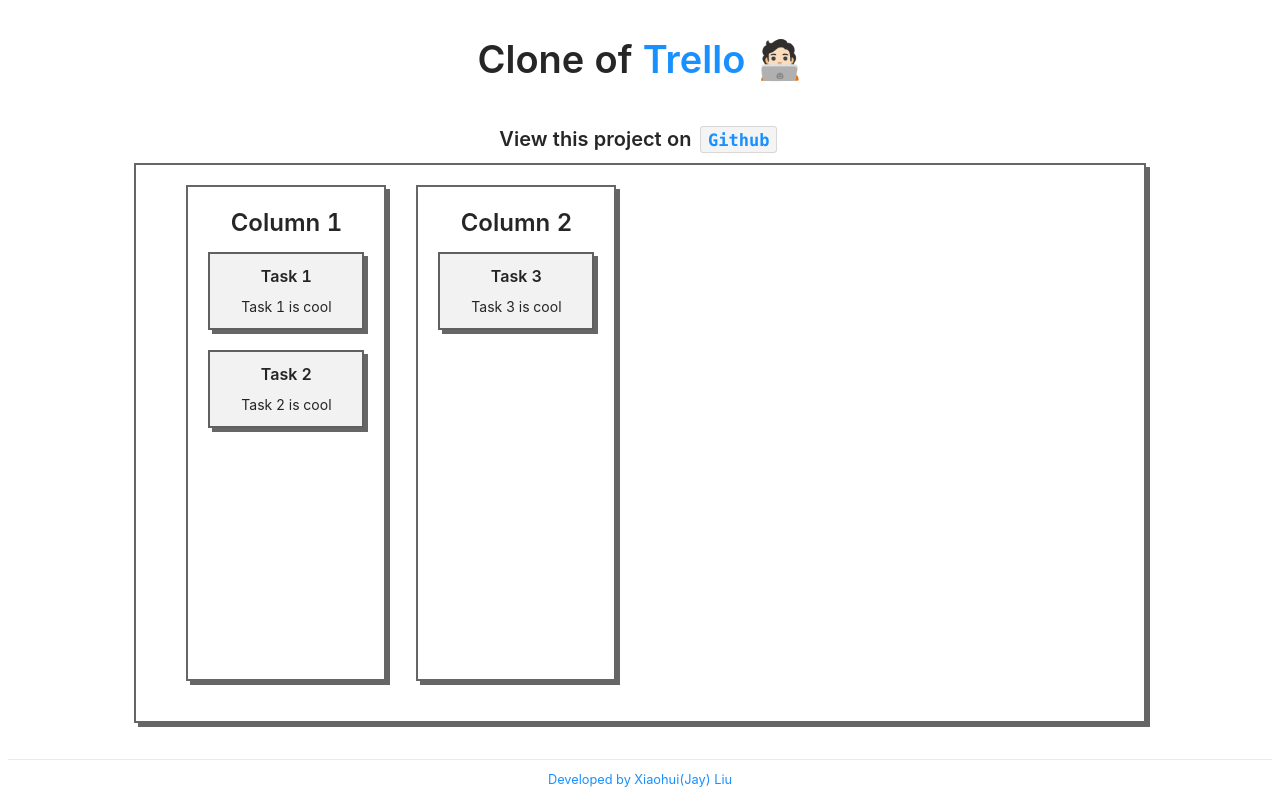
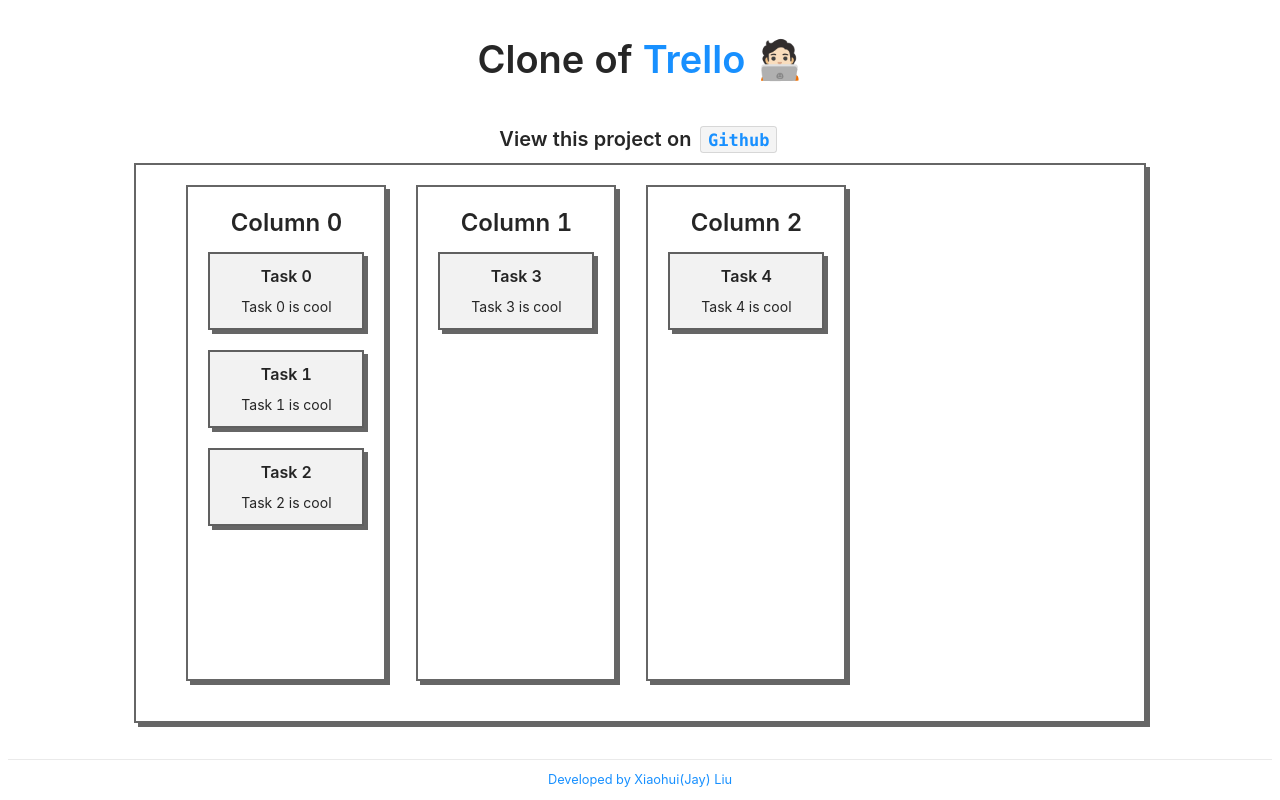
Before and after one commit to jay-liu-x/kanban-board, a Next.js app: page / in a window 1280 px wide. Built offline with nearby package versions, Linux system fonts and the light colour scheme.

Commit message:
Change dummyData format

```diff
--- a/components/board.tsx
+++ b/components/board.tsx
@@ -1,24 +1,47 @@
-import { Fragment } from 'react';
 import { DragDropContext } from 'react-beautiful-dnd';
-import Column from './Column';
+import Column from './column';
 
-import styles from '../styles/Board.module.scss';
+import styles from '../styles/board.module.scss';
 
-import { board } from '../constants/dummyData';
+import { dummyData } from '../constants/dummyData';
 
 const Board = () => {
   const onDragEnd = (result) => {
-    // TODO:
+    const { destination, source, draggableId } = result;
+
+    // Dropped outside the list
+    if (!destination) {
+      return;
+    }
+
+    // do nothing if not changing position of task
+    if (
+      destination.droppableId === source.droppableId &&
+      destination.index === source.index
+    ) {
+      return;
+    }
+
+    const column = dummyData.columns[source.droppableId];
+    const newTaskIds: number[] = Array.from(column.taskIds);
+    newTaskIds.splice(source.index, 1); // remove element with source index
+    newTaskIds.splice(destination.index, 0, draggableId); // insert at new pos
+
+    const newColumn = {
+      ...column,
+      taskIds: newTaskIds,
+    };
   };
 
   return (
     <DragDropContext onDragEnd={onDragEnd}>
       <div className={styles.board_container}>
-        {board.columnList.map((col) => (
-          <Fragment key={col.id}>
-            <Column col={col} />
-          </Fragment>
-        ))}
+        {dummyData.columnOrder.map((columnId) => {
+          const column = dummyData.columns[columnId];
+          const curTasks = dummyData.tasks;
+          const tasks = column.taskIds.map((taskId) => curTasks[taskId]);
+          return <Column key={columnId} column={column} tasks={tasks} />;
+        })}
       </div>
     </DragDropContext>
   );
--- a/components/column.tsx
+++ b/components/column.tsx
@@ -1,27 +1,24 @@
 import { Typography } from 'antd';
 import { Droppable } from 'react-beautiful-dnd';
 
-import styles from '../styles/Column.module.scss';
+import styles from '../styles/column.module.scss';
 
-import { TaskType } from '../constants/interfaces';
-import Task from './Task';
+import Task from './task';
 
 const { Title } = Typography;
 
-const Column = ({ col }) => {
-  const title: string = col.title;
-  const tasks: TaskType[] = col.taskList;
+const Column = ({ column, tasks }) => {
 
   return (
-    <Droppable droppableId={col.id.toString()}>
+    <Droppable droppableId={column.id.toString()}>
       {(provided) => (
         <div
           className={styles.column_container}
-          title={title}
+          title={column.title}
           ref={provided.innerRef}
           {...provided.droppableProps}
         >
-          <Title level={3}>{col.title}</Title>
+          <Title level={3}>{column.title}</Title>
           {tasks.map((task, index) => (
             <Task key={task.id} task={task} index={index} />
           ))}
--- a/components/task.tsx
+++ b/components/task.tsx
@@ -1,9 +1,9 @@
 import { useState } from 'react';
 import { Draggable } from 'react-beautiful-dnd';
-import TaskDetail from './TaskDetail';
+import TaskDetail from './taskDetail';
 
 import { Typography } from 'antd';
-import styles from '../styles/Task.module.scss';
+import styles from '../styles/task.module.scss';
 
 const { Title, Text } = Typography;
 
--- a/constants/dummyData.tsx
+++ b/constants/dummyData.tsx
@@ -1,38 +1,27 @@
-import { TaskType, ColumnType, BoardType } from './interfaces';
-
-export const task1: TaskType = {
-  id: 1,
-  title: 'Task 1',
-  body: 'Task 1 is cool',
-  label: 'Todo',
+export const dummyData = {
+  tasks: {
+    0: { id: 0, title: 'Task 0', body: 'Task 0 is cool' },
+    1: { id: 1, title: 'Task 1', body: 'Task 1 is cool' },
+    2: { id: 2, title: 'Task 2', body: 'Task 2 is cool' },
+    3: { id: 3, title: 'Task 3', body: 'Task 3 is cool' },
+    4: { id: 4, title: 'Task 4', body: 'Task 4 is cool' },
+  },
+  columns: {
+    0: {
+      id: 0,
+      title: 'Column 0',
+      taskIds: [0, 1, 2],
+    },
+    1: {
+      id: 1,
+      title: 'Column 1',
+      taskIds: [3],
+    },
+    2: {
+      id: 2,
+      title: 'Column 2',
+      taskIds: [4],
+    },
+  },
+  columnOrder: [0, 1, 2],
 };
-
-export const task2: TaskType = {
-  id: 2,
-  title: 'Task 2',
-  body: 'Task 2 is cool',
-  label: 'Class',
-};
-
-export const task3: TaskType = {
-  id: 3,
-  title: 'Task 3',
-  body: 'Task 3 is cool',
-  label: 'Project',
-};
-
-export const column1: ColumnType = {
-  id: 1,
-  title: 'Column 1',
-  taskList: [task1, task2],
-};
-
-export const column2: ColumnType = {
-  id: 2,
-  title: 'Column 2',
-  taskList: [task3],
-};
-
-export const board: BoardType = {
-  columnList: [column1, column2],
-};
--- a/pages/index.tsx
+++ b/pages/index.tsx
@@ -1,8 +1,8 @@
 import Head from 'next/head';
-import styles from '../styles/Home.module.scss';
+import styles from '../styles/home.module.scss';
 import { Typography } from 'antd';
 import { authorName, githubUrl, personalSite } from '../constants/homePage';
-import Board from '../components/Board';
+import Board from '../components/board';
 
 const { Title } = Typography;
 
```
Also changed, not shown: constants/interfaces.tsx (deleted, +0 -16 lines).
